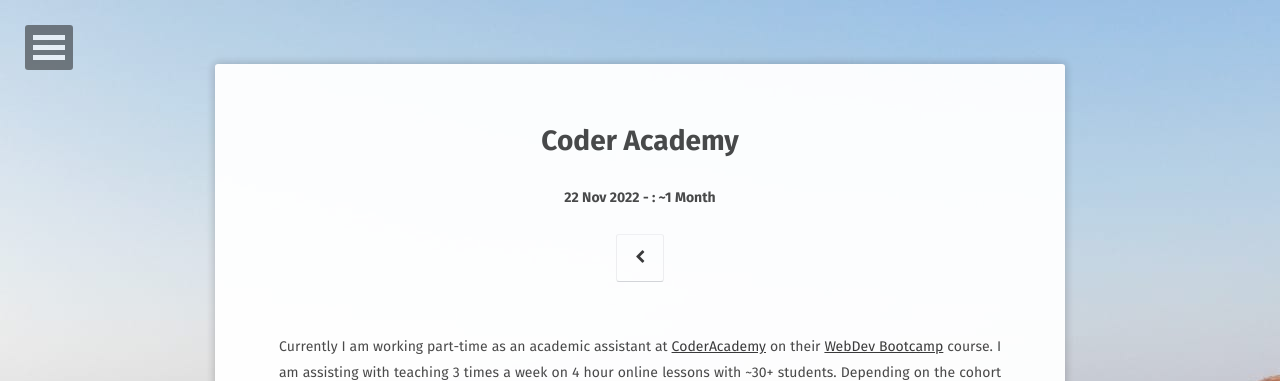
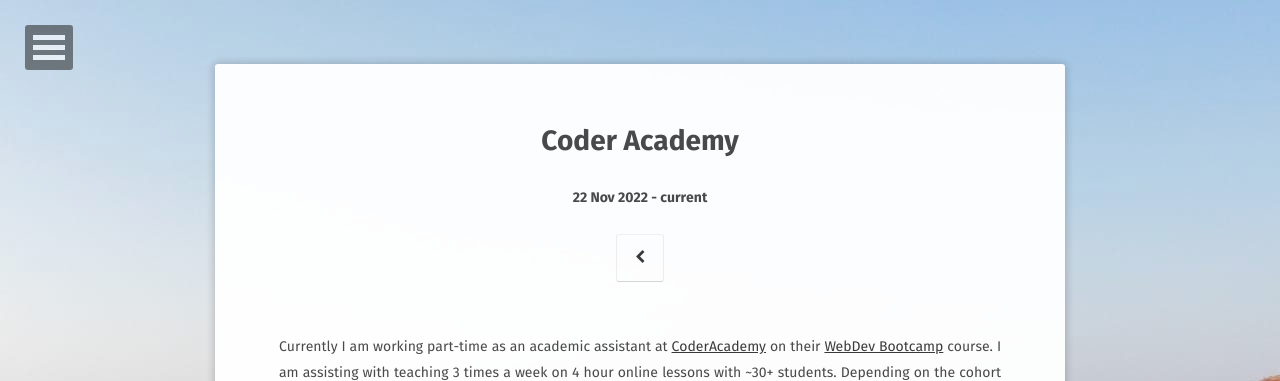
Before and after one commit to jordyjwilliams/jordyjwilliams.github.io, a Jekyll site: the page built from _posts/2022-11-22-coderAcademy.md, in a window 1280 px wide. Shown: the top 381 px of the page. Built offline with Jekyll 4.4.1, drawn with Linux system fonts in a browser that asks for light colours; some web fonts are replaced.

Commit message:
feat: hand empty string for `end_date`

```diff
--- a/_layouts/post.html
+++ b/_layouts/post.html
@@ -16,8 +16,15 @@ layout: compress
         <div class="wrapper animated fadeIn">
             <div class="content">
                 <div class="post-title {% if page.feature %} feature {% endif %}">
+                    <!-- Note: when showing the current role set end_date to "" in post -->
+                    <!-- only one month worked -->
                     <h1>{{ page.title }}</h1>
-                    {% if page.start_date  %}
+                    {% if page.work_month %}
+                        <h4>{{ page.work_month }}</h4>
+                    {% elsif page.start_date and page.end_date == "" %}
+                        <h4>{{ page.start_date | date_to_string }} - current </h4>
+                    <!-- when a page.date is present but others are not -->
+                    {% elsif page.start_date != "" and page.end_date != "" %}
                         <!-- Get distance between start and end dates, convert to best unit -->
                         {%   assign start = page.start_date | date: '%s'  %}
                         {%   assign end = page.end_date | date: '%s'  %}
@@ -26,27 +33,17 @@ layout: compress
                         {%   assign days_worked = hours_worked | divided_by: 24  %}
                         {%   assign months_worked = days_worked | divided_by: 30  %}
                         {%   assign years_worked = months_worked | divided_by: 12  %}
-                    <!-- divided_by rounds down, so shortest is ~1 month -->
-                    {% if months_worked < 1 %}
-                        {%   assign length_worked = 1 %}
-                        {%   assign units_worked = "Month" %}
-                    <!-- if worked over 1 year, show as years -->
-                    {% elsif months_worked > 12 %}
-                        {%   assign length_worked = years_worked %}
-                        {%   assign units_worked = "Year(s)" %}
+
+                    {% if years_worked >= 1 %}
+                        <h4>{{ page.start_date | date_to_string }} - {{ page.end_date | date_to_string }}: ~{{years_worked}} Year(s) {{months_worked | modulo: 12}} Month(s)</h4>
                     {% else %}
-                        {%   assign length_worked = months_worked %}
-                        {%   assign units_worked = "Month(s)" %}
+                        {% if months_worked == 0 %}
+                            {% assign months_worked = 1 %}
+                        {% endif %}
+                        <h4>{{ page.start_date | date_to_string }} - {{ page.end_date | date_to_string }}: ~{{months_worked}} Month(s)</h4>
+                    {% endif %}
                     {% endif %}
 
-                    <h4>{{ page.start_date | date_to_string }} - {{ page.end_date | date_to_string }}: ~{{length_worked}} {{units_worked}}</h4>
-                    {% elsif page.work_month %}
-                    <h4>{{ page.work_month }}</h4>
-                    {% else %}
-                    <!-- {%   assign today = site.time | date: '%s'      %} Could use today -->
-                    <h4>{{ page.date | date_to_string }} - Present </h4>
-                    <!-- assumes when only date is -> present -->
-                    {% endif %}
                     {% if site.reading_time %}
                     <p class="reading-time">
                         <i class="fa fa-clock-o"></i>
```
Lines whose indentation alone changed are shown as unchanged.
